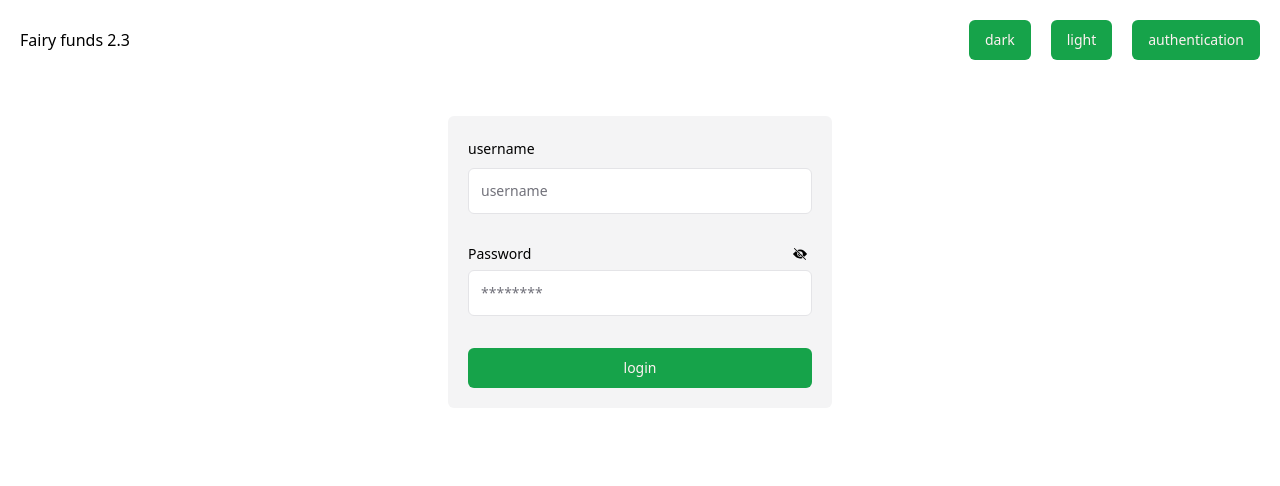
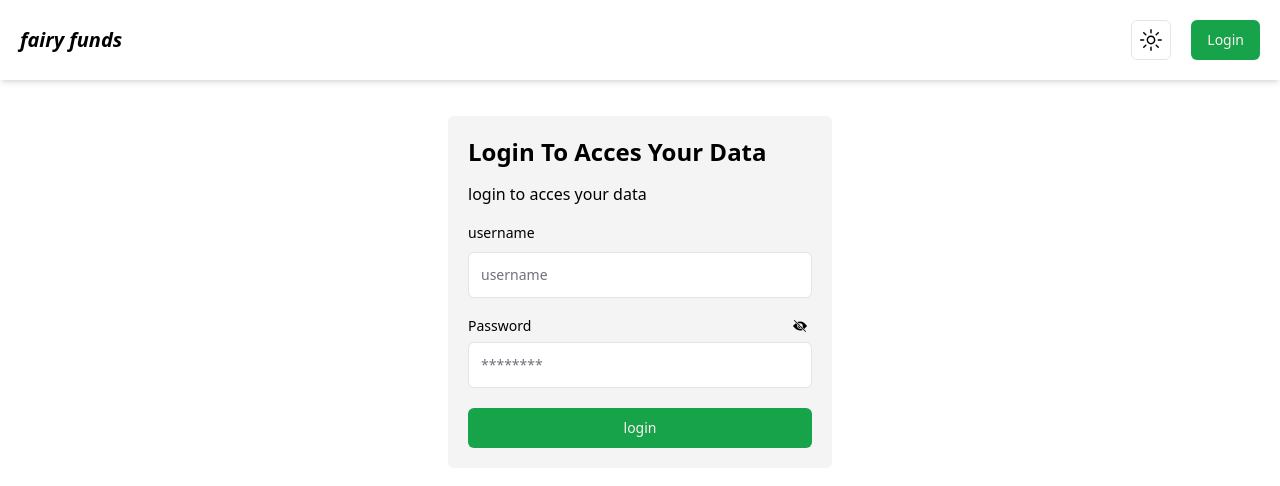
Before and after one commit to legcy143/fairyfundweb, a Next.js app: page /auth/login in a window 1280 px wide. Shown: the top 486 px of the page. Built offline with nearby package versions, Linux system fonts and the light colour scheme; no server answers.

Commit message:
almost for use

```diff
--- a/src/app/auth/login/page.tsx
+++ b/src/app/auth/login/page.tsx
@@ -23,7 +23,7 @@ import { useAuth } from '@/store/useAuth'
 
 export default function Authentication() {
 
-  const router:any = useRouter();
+  const router: any = useRouter();
   const { isLogged }: any = useAuth()
   useEffect(() => {
     if (isLogged) {
@@ -59,9 +59,11 @@ export default function Authentication() {
   }
 
   return (
-    <main className='p-2 py-5'>
+    <main className='p-5 py-5'>
       <Form {...form}>
-        <form onSubmit={form.handleSubmit(onSubmit)} className="space-y-8 p-5 max-w-sm m-auto bg-secondary rounded-md">
+        <form onSubmit={form.handleSubmit(onSubmit)} className="space-y-5 p-5 max-w-sm m-auto bg-secondary rounded-md">
+          <h1 className='font-bold text-2xl capitalize'>login to acces your data</h1>
+          <p className='leading-3'>login to acces your data</p>
           {/* single form field */}
           <FormField
             control={form.control}
--- a/src/app/groups/[groupID]/Products.tsx
+++ b/src/app/groups/[groupID]/Products.tsx
@@ -22,7 +22,7 @@ import {
 export default function Products({ itemsDetail = [] }: any) {
     return (
         <main className='md:p-5'>
-            <h1>products</h1>
+            {/* <h1>products</h1> */}
             {itemsDetail?.map((e: any) => <SingleAccordion key={e._id}
                 date={new Date(e?.date).toLocaleString()}
                 addedBy={e.addedBy}
@@ -39,12 +39,12 @@ export default function Products({ itemsDetail = [] }: any) {
 
 const SingleAccordion = ({ addedBy, broughtBy, date, includedMembers, item = [], title, totalPrice, message }: any) => {
     return (
-        <Accordion type="single" collapsible>
+        <Accordion type="single" className='relative' collapsible>
             <AccordionItem value="item-1">
                 <AccordionTrigger >
                     {/* accoridan header content goes here */}
-                    <div className='w-[100%] '>
-                        <p className='w-fit py-1 opacity-80 font-normal text-sm'>{date}</p>
+                    <div className='w-[100%]'>
+                        <p className='w-fit py-1 opacity-80 font-normal text-sm relative'>{date}</p>
                         <div className='flex gap-1 w-[98%]'>
                             <MiniCard title='added by' name={addedBy} />
                             <MiniCard title='brought by' name={broughtBy} />
--- a/src/app/groups/[groupID]/page.tsx
+++ b/src/app/groups/[groupID]/page.tsx
@@ -90,8 +90,8 @@ export default function page() {
                 </div>
             </div>
 
-            <Tabs defaultValue={tabOptions[0].value}>
-                <TabsList className="w-[100%] overflow-auto h-fit justify-start">
+            <Tabs defaultValue={tabOptions[0].value} className='max-h-[70vh] overflow-auto'>
+                <TabsList className="w-[100%] overflow-auto h-fit justify-start sticky top-0 z-10">
                     {tabOptions?.map(e => <TabsTrigger
                         key={e.value}
                         value={e.value}>
--- a/src/app/page.tsx
+++ b/src/app/page.tsx
@@ -8,16 +8,19 @@ export default function Home() {
   const { myGroups }: any = useGroup()
   return (
     <main className='p-5'>
+      <h1 className='text-xl font-semibold capitalize my-3'>my groups</h1>
       {myGroups?.map((e: any) => {
+        console.log(e)
         return (
           <>
             <Link href={`/groups/${e._id}`}>
-              <Button>groups</Button>
+              <Button variant={'outline'}>
+                {e.groupName}
+              </Button>
             </Link> <br />
           </>
         )
       })}
-      hello
     </main>
   )
 }
--- a/src/components/local/Navbar.tsx
+++ b/src/components/local/Navbar.tsx
@@ -5,33 +5,43 @@ import { Button } from '../ui/button'
 import { useTheme } from 'next-themes'
 import { Avatar, AvatarFallback, AvatarImage } from '../ui/avatar'
 import { useRouter } from 'next/navigation'
+import { MoonIcon, SunIcon } from "@radix-ui/react-icons"
 import { useAuth } from '@/store/useAuth'
 
 function Navbar() {
-  const { isLogged , userDetail}: any = useAuth();
+  const { isLogged, userDetail }: any = useAuth();
   const { setTheme } = useTheme()
   const router = useRouter()
   return (
-    <div className='px-5 h-[5rem] flex flex-row items-center justify-between'>
-      <Link href={"/"}>Fairy funds 2.3</Link>
+    <div className='px-5 h-[5rem] flex flex-row items-center justify-between shadow-md sticky top-0 backdrop-blur-3xl z-20'>
+      <Link href={"/"}>
+        <h1 className='font-bold italic text-xl'>fairy funds</h1>
+      </Link>
       <div className='flex gap-5'>
-        <Button onClick={() => {
+        {/* <Button onClick={() => {
           setTheme("dark")
         }}>dark</Button>
         <Button onClick={() => {
           setTheme("light")
-        }}>light</Button>
+        }}>light</Button> */}
+
+        <Button variant="outline" size="icon" className=''>
+          <SunIcon className="p-2 w-full h-full rotate-0 scale-100 transition-all dark:-rotate-90 dark:scale-0 dark:hidden" onClick={() => { setTheme("dark") }} />
+          <MoonIcon className="p-2 w-full h-full  rotate-90 scale-0 transition-all dark:rotate-0 dark:scale-100 hidden dark:block" onClick={() => { setTheme("light") }} />
+          <span className="sr-only">theme</span>
+        </Button>
+
         {isLogged ?
           <Link href={"/profile"}>
             <Avatar>
               <AvatarImage src="" alt="" />
-              <AvatarFallback className='uppercase'>{userDetail?.userName.slice(0,2)}</AvatarFallback>
+              <AvatarFallback className='uppercase'>{userDetail?.userName.slice(0, 2)}</AvatarFallback>
             </Avatar>
           </Link>
           :
           <Button onClick={() => {
-            router.push("/authentication")
-          }}>authentication</Button>
+            router.push("/auth/login")
+          }}>Login</Button>
         }
 
       </div>
--- a/src/store/useAuth.ts
+++ b/src/store/useAuth.ts
@@ -58,6 +58,7 @@ export const useAuth = create((set:any) => ({
                     isLogged: true,
                     userDetail: res.data.user
                 })
+                window.location.href="/"
             }
         } catch (e) {
             console.log("login error ", e)
```
